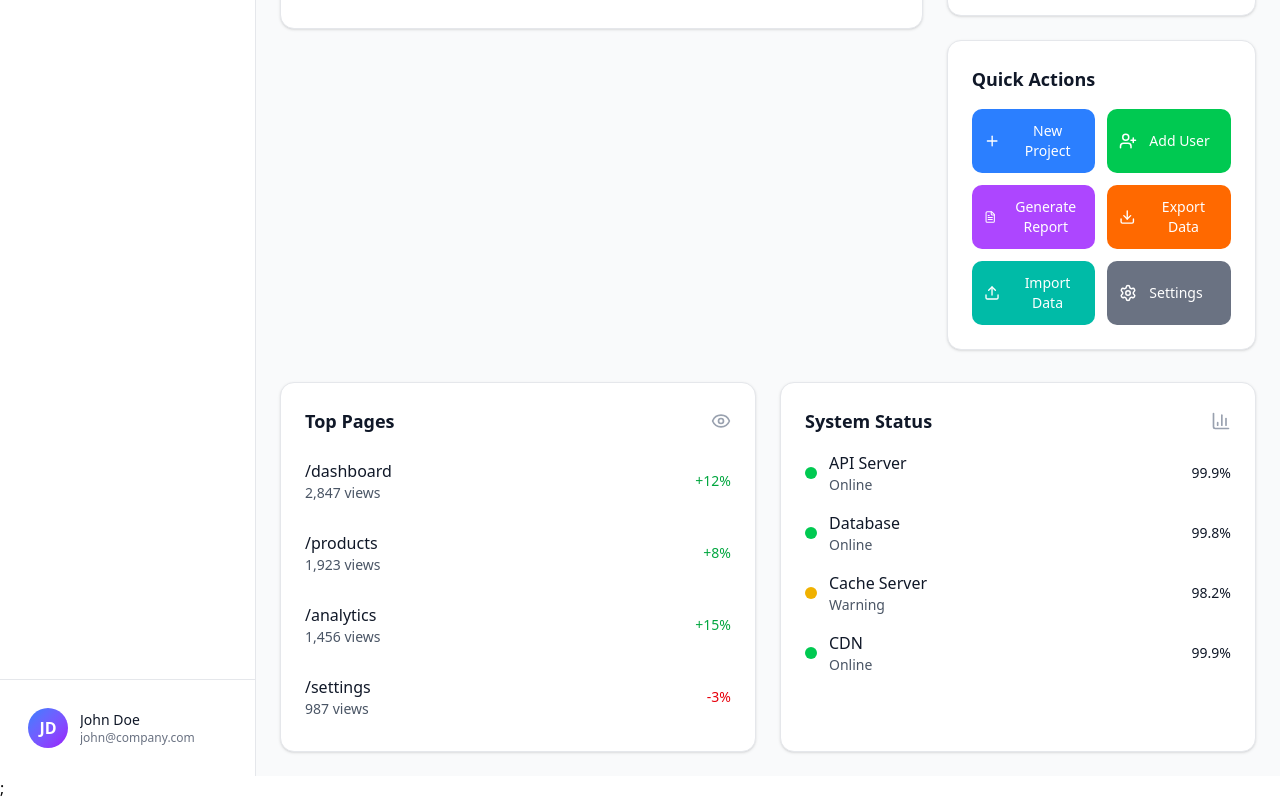
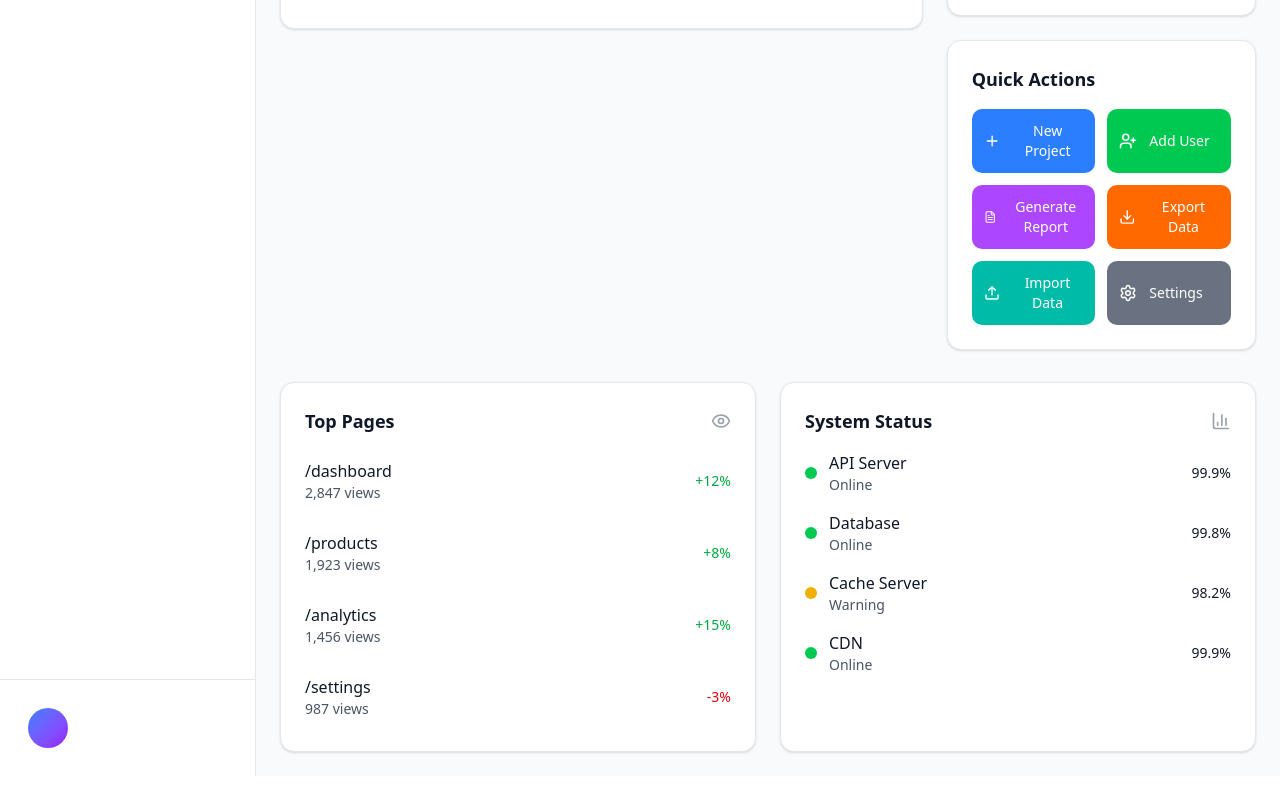
Before and after one commit to maxi-vilarino/teslo-shop, a React (Vite) app: page /admin in a window 1280 px wide. Shown: the part 805-1605 px from the top of the page. After the commit the page ends 1581 px from the top, so only its background shows below. Built offline with nearby package versions, Linux system fonts and the light colour scheme; no server answers.

Commit message:
Usuario en Admin

```diff
--- a/src/TesloShopApp.tsx
+++ b/src/TesloShopApp.tsx
@@ -9,7 +9,7 @@ export const TesloShopApp = () => {
   return (
     <QueryClientProvider client={queryClient}>
       <Toaster />
-      <RouterProvider router={appRouter} />;
+      <RouterProvider router={appRouter} />
       <ReactQueryDevtools initialIsOpen={false} />
     </QueryClientProvider>
   );
--- a/src/admin/components/AdminSidebar.tsx
+++ b/src/admin/components/AdminSidebar.tsx
@@ -12,6 +12,7 @@ import {
 } from "lucide-react";
 import { CustomLogo } from "@/components/custom/CustomLogo";
 import { Link, useLocation } from "react-router";
+import { useAuthStore } from "@/auth/store/auth.store";
 
 interface SidebarProps {
   isCollapsed: boolean;
@@ -23,6 +24,7 @@ export const AdminSidebar: React.FC<SidebarProps> = ({
   onToggle,
 }) => {
   const { pathname } = useLocation();
+  const { user } = useAuthStore();
   const menuItems = [
     { icon: Home, label: "Dashboard", to: "/admin" },
     { icon: BarChart3, label: "Products", to: "/admin/products" },
@@ -89,13 +91,17 @@ export const AdminSidebar: React.FC<SidebarProps> = ({
         <div className="p-4 border-t border-gray-200">
           <div className="flex items-center space-x-3 p-3 rounded-lg hover:bg-gray-50 transition-colors cursor-pointer">
             <div className="w-10 h-10 bg-gradient-to-br from-blue-500 to-purple-600 rounded-full flex items-center justify-center text-white font-semibold">
-              JD
+              {user?.fullName
+                .trim()
+                .split(/\s+/)
+                .map((w) => w[0].toUpperCase())
+                .join("")}
             </div>
             <div className="flex-1 min-w-0">
               <p className="text-sm font-medium text-gray-900 truncate">
-                John Doe
+                {user?.fullName}
               </p>
-              <p className="text-xs text-gray-500 truncate">john@company.com</p>
+              <p className="text-xs text-gray-500 truncate">{user?.email}</p>
             </div>
           </div>
         </div>
--- a/src/admin/layouts/AdminLayout.tsx
+++ b/src/admin/layouts/AdminLayout.tsx
@@ -1,7 +1,7 @@
 import { useState } from "react";
+import { Outlet } from "react-router";
 import { AdminSidebar } from "../components/AdminSidebar";
 import { AdminHeader } from "../components/AdminHeader";
-import { Outlet } from "react-router";
 
 const AdminLayout = () => {
   const [sidebarCollapsed, setSidebarCollapsed] = useState(false);
--- a/src/auth/store/auth.store.ts
+++ b/src/auth/store/auth.store.ts
@@ -2,15 +2,20 @@ import type { User } from "@/interfaces/user.interface";
 import { create } from "zustand";
 import { loginAction } from "../actions/login.action";
 
+type AuthStatus = "authenticated" | "not-authenticated " | "checking";
+
 type AuthState = {
   user: User | null;
   token: string | null;
+  authStatus: AuthStatus;
   login: (email: string, password: string) => Promise<boolean>;
+  logout: () => void;
 };
 
-export const useAuthStore = create<AuthState>()((set) => ({
+export const useAuthStore = create<AuthState>()((set, get) => ({
   user: null,
   token: null,
+  authStatus: "checking",
   login: async (email: string, password: string) => {
     console.log({ email, password });
     try {
@@ -24,4 +29,8 @@ export const useAuthStore = create<AuthState>()((set) => ({
       return false;
     }
   },
+  logout: () => {
+    localStorage.removeItem("token");
+    set({ user: null, token: null });
+  },
 }));
--- a/src/shop/components/CustomHeader.tsx
+++ b/src/shop/components/CustomHeader.tsx
@@ -1,5 +1,6 @@
 import { useRef, type KeyboardEvent } from "react";
 import { Link, useParams, useSearchParams } from "react-router";
+import { useAuthStore } from "@/auth/store/auth.store";
 import { Search } from "lucide-react";
 import { Button } from "@/components/ui/button";
 import { Input } from "@/components/ui/input";
@@ -7,6 +8,7 @@ import { CustomLogo } from "@/components/custom/CustomLogo";
 import { cn } from "@/lib/utils";
 export const CustomHeader = () => {
   const [searchParams, setSearchParams] = useSearchParams();
+  const { user, logout } = useAuthStore();
   const { gender } = useParams();
   const inputRef = useRef<HTMLInputElement>(null);
   const query = searchParams.get("query") || "";
@@ -88,11 +90,23 @@ export const CustomHeader = () => {
             <Button variant="ghost" size="icon" className="md:hidden">
               <Search className="h-5 w-5" />
             </Button>
-            <Link to="/auth/login">
-              <Button variant="default" size="sm" className="ml-2">
-                Login
+            {!user ? (
+              <Link to="/auth/login">
+                <Button variant="default" size="sm" className="ml-2">
+                  Login
+                </Button>
+              </Link>
+            ) : (
+              <Button
+                variant="outline"
+                size="sm"
+                className="ml-2"
+                onClick={logout}
+              >
+                Logout
               </Button>
-            </Link>
+            )}
+
             <Link to="/admin">
               <Button variant="destructive" size="sm" className="ml-2">
                 Admin
--- a/src/shop/page/product/ProductPage.tsx
+++ b/src/shop/page/product/ProductPage.tsx
@@ -1,13 +1,3 @@
-import { useCounterStore } from "@/auth/store/auth.store";
-import { Button } from "@/components/ui/button";
-
 export const ProductPage = () => {
-  const { inc, count, dec } = useCounterStore();
-  return (
-    <>
-      <h1>Count: {count}</h1>
-      <Button onClick={inc}>+1</Button>
-      <Button onClick={dec}>-1</Button>
-    </>
-  );
+  return <h1>Product Page</h1>;
 };
```
